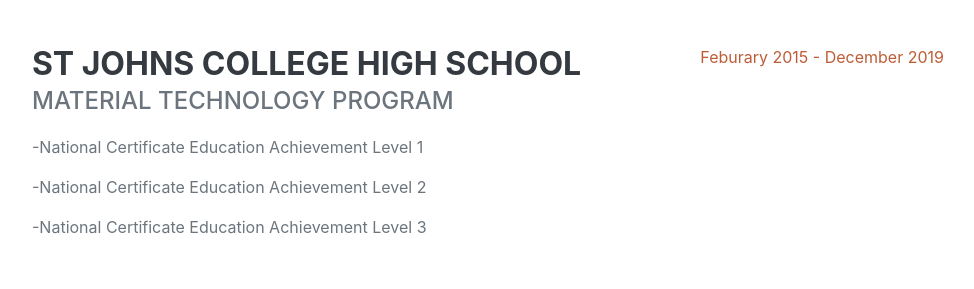
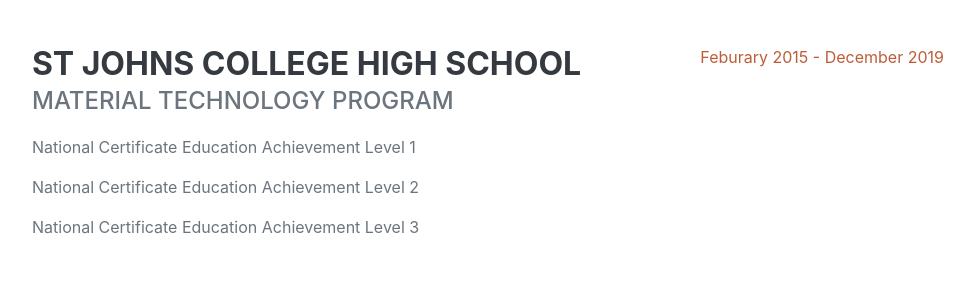
Before and after one commit to TemptingForza/Resume-Portfolio, a plain HTML site: page index.html in a window 1280 px wide. Shown: the part 2081-2370 px from the top of the page, without its empty margins (288-1262 px from the left). Drawn offline with nearby package versions, Linux system fonts and the light colour scheme; a web font is replaced by a local one.

Commit message:
Update index.html

```diff
--- a/index.html
+++ b/index.html
@@ -103,9 +103,9 @@
                         <div class="flex-grow-1">
                             <h3 class="mb-0">St Johns College High School</h3>
                             <div class="subheading mb-3">Material Technology Program</div>
-                            <p>-National Certificate Education Achievement Level 1</p>
-                            <p>-National Certificate Education Achievement Level 2</p>
-                            <p>-National Certificate Education Achievement Level 3</p>
+                            <p>National Certificate Education Achievement Level 1</p>
+                            <p>National Certificate Education Achievement Level 2</p>
+                            <p>National Certificate Education Achievement Level 3</p>
                         </div>
                         <div class="flex-shrink-0"><span class="text-primary">Feburary 2015 - December 2019</span></div>
                     </div>
```
